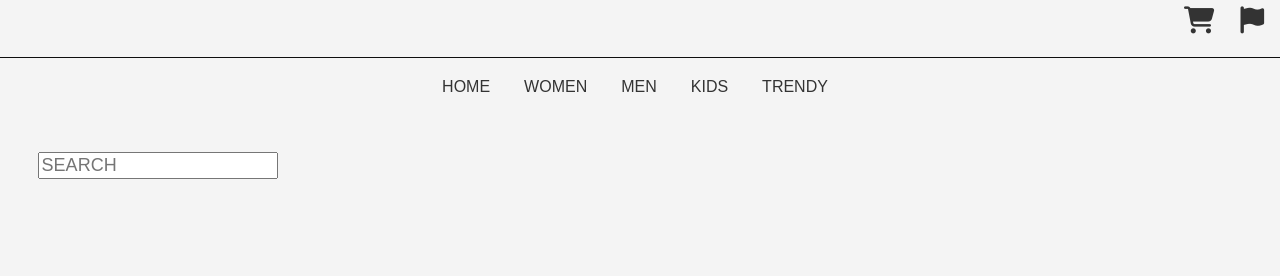
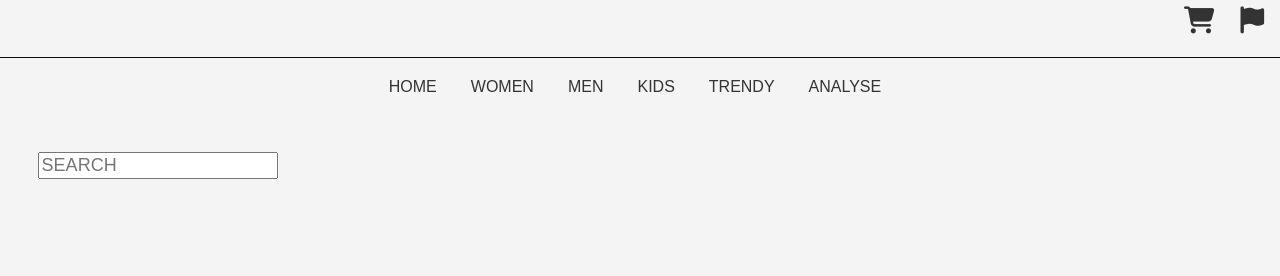
Before and after one commit to shahdgerdi/oblig4, a plain HTML site: page analyse.html in a window 1280 px wide. Shown: the part 159-435 px from the top of the page. Drawn offline with nearby package versions, Linux system fonts and the light colour scheme; files whose address does not match are found by name.

Commit message:
add analyse

```diff
--- a/analyse.html
+++ b/analyse.html
@@ -60,6 +60,7 @@
                     <li><a href="#">MEN</a></li>
                     <li><a href="#">KIDS</a></li>
                     <li><a href="#">TRENDY</a></li>
+                    <li><a href="analyse.html">ANALYSE</a></li>
                     <li><a href="#" class="sign-in-link"><i class="fas fa-user"></i> SIGN IN</a></li>
                 </ul>
 
```
Also changed, not shown: index.html (+1 -0 lines), produkt.html (+1 -0 lines), produktdetalj.html (+1 -0 lines).
